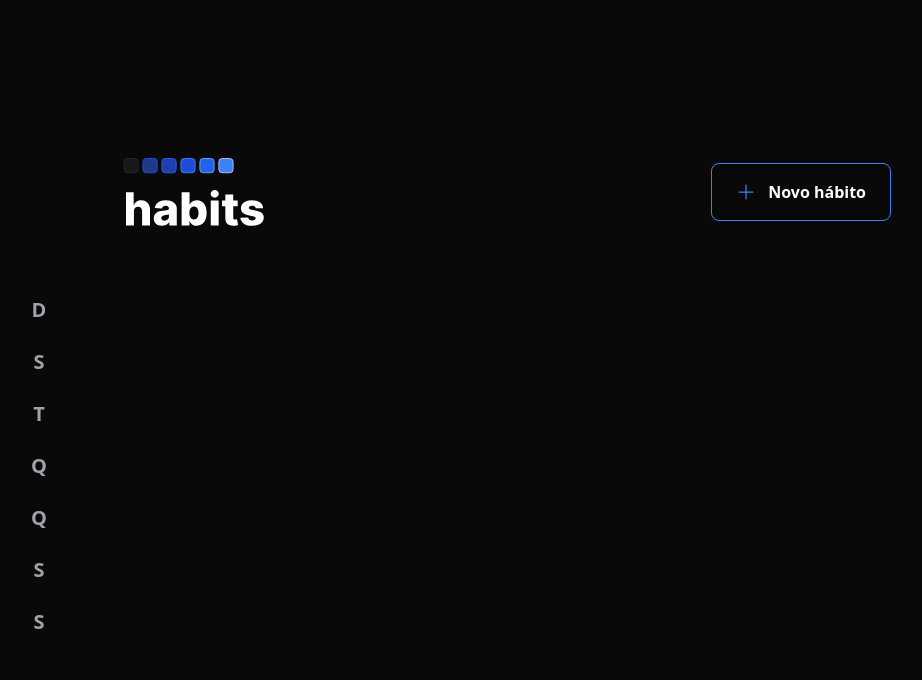
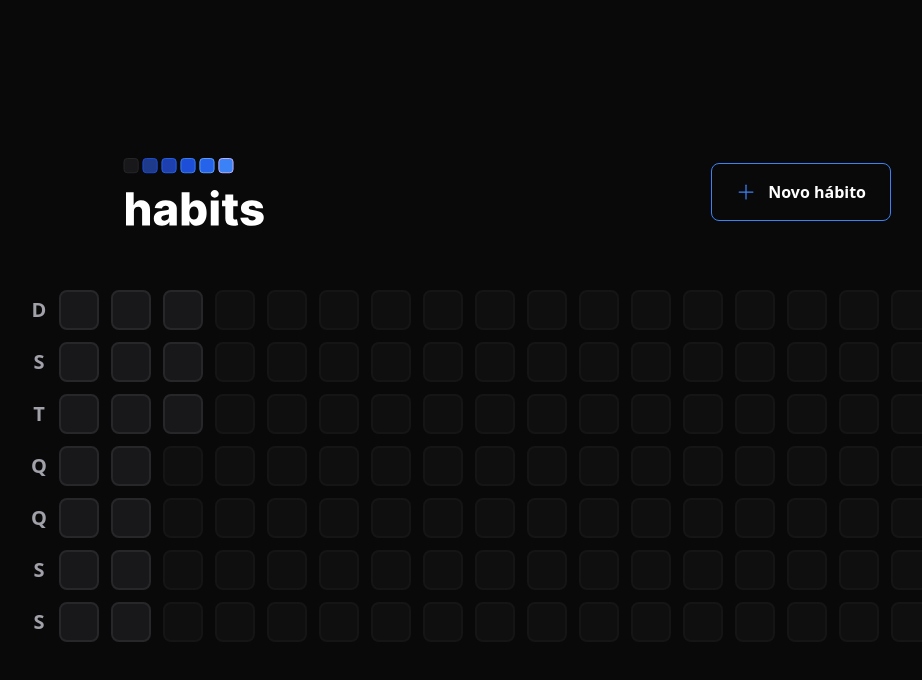
Before and after one commit to LivioAlvarenga/Nlw-Setup, a React (Vite) app in the folder web/: page / in a window 1280 px wide. Shown: the top 680 px of the page, without its empty margins (133-1055 px from the left). Built offline with nearby package versions, Linux system fonts and the light colour scheme.

Commit message:
add componentes HabitDay e SummaryTable

```diff
--- /dev/null
+++ b/web/src/components/HabitDay.tsx
@@ -0,0 +1,5 @@
+export default function HabitDay() {
+  return (
+    <div className="h-10 w-10 cursor-pointer rounded-lg border-2 border-zinc-800 bg-zinc-900"></div>
+  );
+}
--- a/web/src/components/SummaryTable.tsx
+++ b/web/src/components/SummaryTable.tsx
@@ -1,5 +1,13 @@
 import { faker } from "@faker-js/faker";
+import generateDatesFromYearBeginning from "../utils/generate-dates-from-year-beginning";
+import HabitDay from "./HabitDay";
+
 const weekDays = ["D", "S", "T", "Q", "Q", "S", "S"];
+
+const summaryDates = generateDatesFromYearBeginning();
+
+const minimumSummaryDateSize = 18 * 7; // 18 weeks
+const amountOfDaysToFill = minimumSummaryDateSize - summaryDates.length;
 
 export default function SummaryTable() {
   return (
@@ -16,6 +24,22 @@ export default function SummaryTable() {
           );
         })}
       </div>
+
+      <div className="grid grid-flow-col grid-rows-7 gap-3">
+        {summaryDates.map((date) => {
+          return <HabitDay key={faker.datatype.uuid()} />;
+        })}
+
+        {amountOfDaysToFill > 0 &&
+          Array.from({ length: amountOfDaysToFill }).map(() => {
+            return (
+              <div
+                className="h-10 w-10 rounded-lg border-2 border-zinc-800 bg-zinc-900 opacity-40"
+                key={faker.datatype.uuid()}
+              />
+            );
+          })}
+      </div>
     </div>
   );
 }
```
